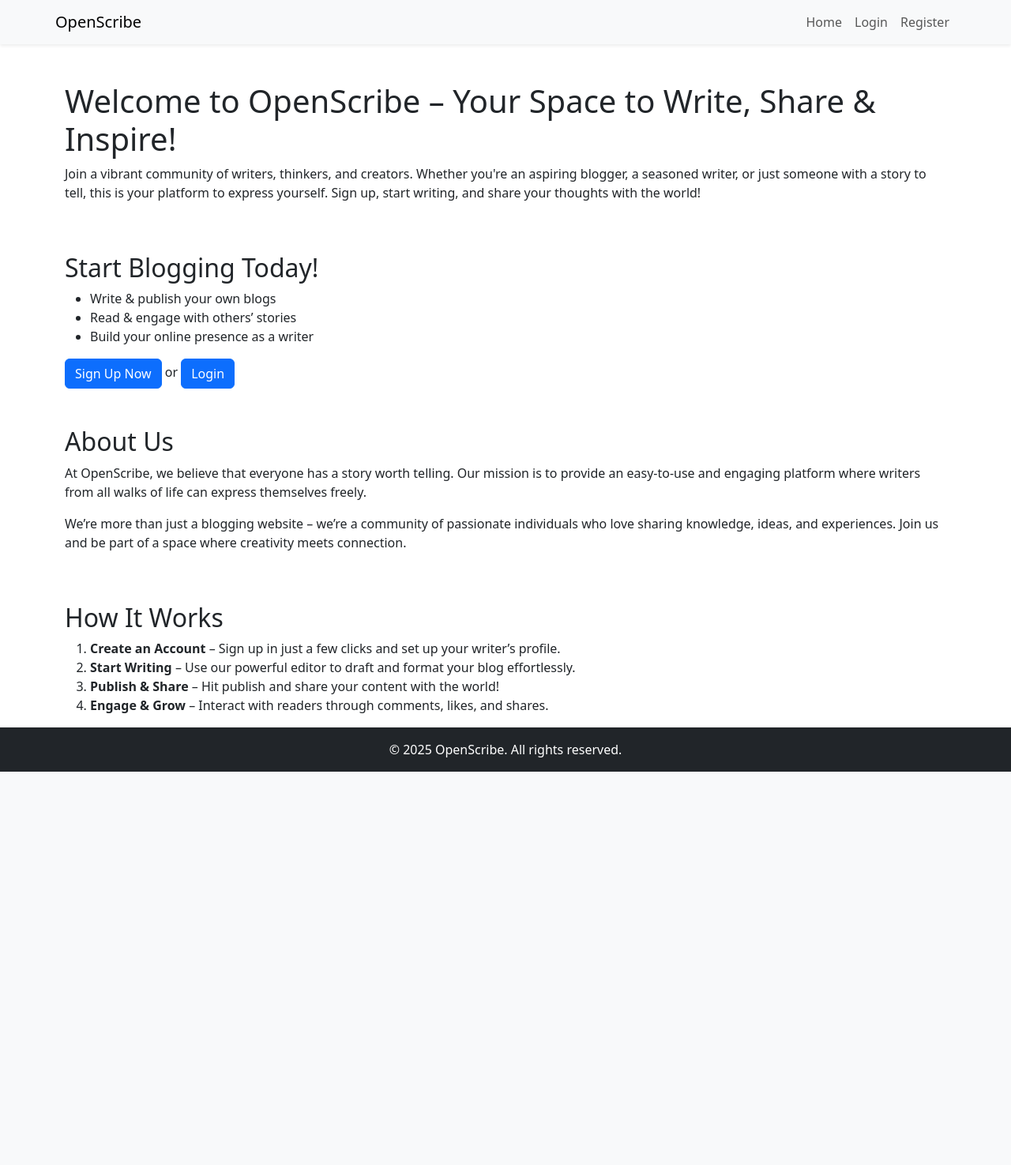
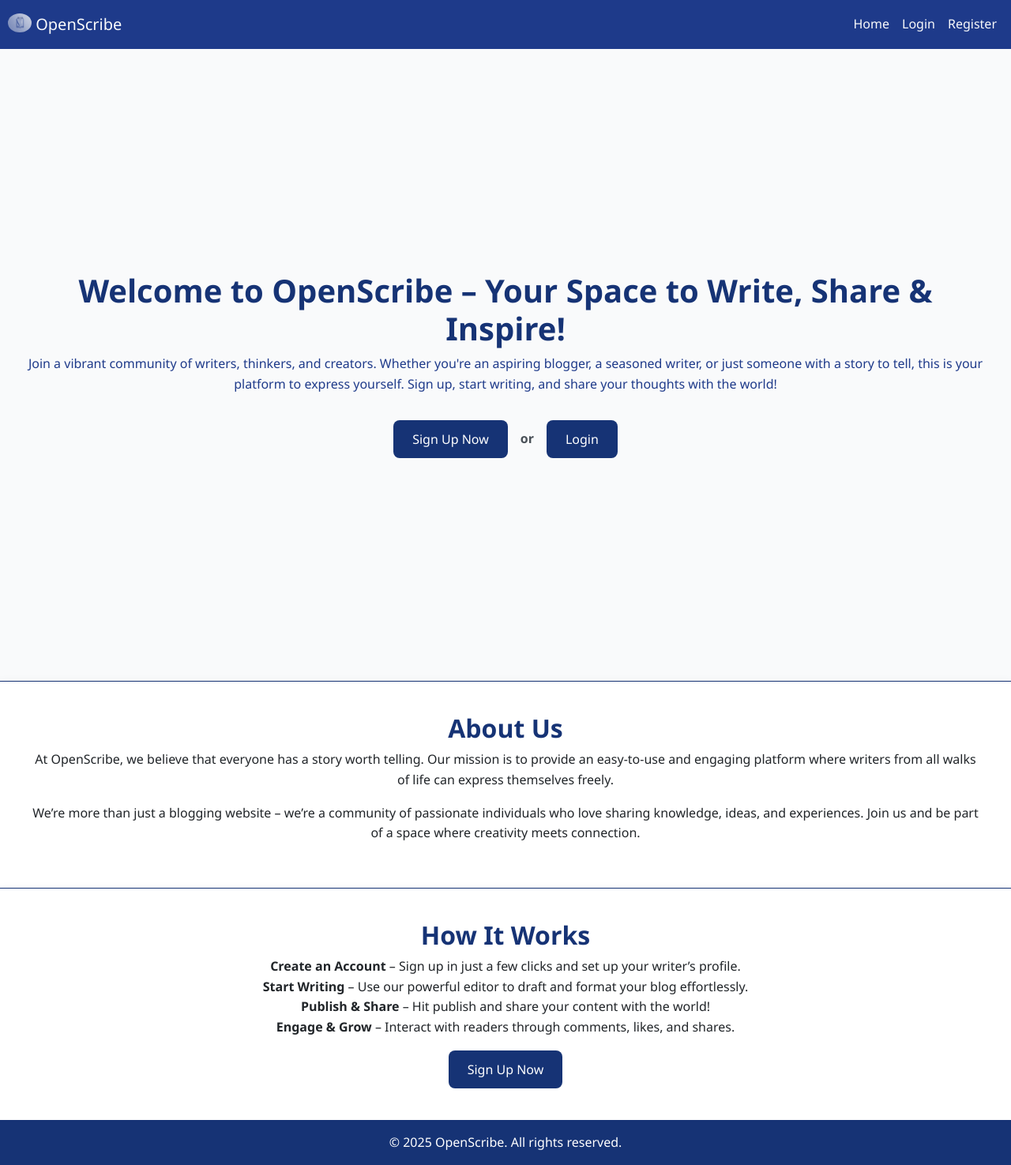
Before and after one commit to AmnaWafa/OpenScribe, a PHP site: page /views/guest/home.php in a window 1280 px wide. Shown: the whole page at 79% size. Before the commit the page ends 977 px from the top, so only its background shows below. Run offline with PHP 8.4, Linux system fonts and the light colour scheme.

Commit message:
added css

```diff
--- a/components/guest-footer.php
+++ b/components/guest-footer.php
@@ -1,4 +1,4 @@
-<footer class="bg-dark text-white text-center py-3 mt-auto">
+<footer class="text-white text-center py-3 mt-auto">
         <p class="mb-0">© <?php echo date('Y'); ?> OpenScribe. All rights reserved.</p>
     </footer>
     <script src="/blog-app/public/js/bootstrap.bundle.min.js"></script>
--- a/components/guest-header.php
+++ b/components/guest-header.php
@@ -5,11 +5,14 @@
     <meta name="viewport" content="width=device-width, initial-scale=1.0">
     <title>OpenScribe</title>
     <link rel="stylesheet" href="/blog-app/public/css/bootstrap.min.css">
+    <link rel="stylesheet" href="/blog-app/public/css/styles.css">
 </head>
 <body class="d-flex flex-column min-vh-100">
     <header class="bg-light shadow-sm">
-        <nav class="navbar navbar-expand-lg navbar-light container">
-            <a class="navbar-brand" href="/blog-app/index.php">OpenScribe</a>
+        <nav class="navbar navbar-expand-lg navbar-light">
+            <a class="navbar-brand" href="/blog-app/index.php">
+            <img src="/blog-app/public/images/OpenScribe.png" alt="Logo" width="30" height="24" class="d-inline-block align-text-top logo">
+            OpenScribe</a>
             <button class="navbar-toggler" type="button" data-bs-toggle="collapse" data-bs-target="#navbarNav" aria-controls="navbarNav" aria-expanded="false" aria-label="Toggle navigation">
                 <span class="navbar-toggler-icon"></span>
             </button>
--- a/index.php
+++ b/index.php
@@ -4,7 +4,7 @@ function redirect($url) {
     exit();
 }
 session_start();
-include_once 'config.php';
+// include_once 'config.php';
 
 if (isset($_SESSION['role'])) {
     switch ($_SESSION['role']) {
@@ -16,4 +16,6 @@ if (isset($_SESSION['role'])) {
             break;
     }
 }
-redirect('/blog-app/views/guest/home.php');
+else{
+    redirect('/blog-app/views/guest/home.php');
+}
--- a/models/AuthModel.php
+++ b/models/AuthModel.php
@@ -1,5 +1,5 @@
 <?php
-include_once '../../config.php';
+// include_once '../../config.php';
 
 class AuthModel {
     private $mysqli;
--- a/models/BlogModel.php
+++ b/models/BlogModel.php
@@ -1,5 +1,8 @@
 <?php
-include_once '../../config.php';
+// include_once '../../config.php';
+
+
+
 
 class BlogModel {
     private $mysqli;
--- /dev/null
+++ b/public/css/styles.css
@@ -0,0 +1,146 @@
+body {
+    background-color: #f9fafb;
+    font-family: 'Segoe UI', Tahoma, Geneva, Verdana, sans-serif;
+    color: #212529;
+    line-height: 1.6;
+}
+
+.navbar{
+    padding: 10px;
+    background-color: #1E3A8A;
+}
+
+.navbar a{
+    color: #F9FAFB;
+
+}
+.logo{
+    border-radius: 50%;
+}
+.main-container{
+    display: flex;
+    flex-direction: column;
+    justify-content: center;
+    align-items: center;
+    height: 100vh;
+    background-color: #F9FAFB;
+    color: #1E3A8A;
+    text-align: center;
+    padding: 2rem;
+
+}
+
+.container1 {
+    background-color: #ffffff;
+    padding: 2.5rem;
+    width: 100%;
+    box-shadow: 0 4px 12px rgba(0, 0, 0, 0.1);
+    border-top: #163375 solid 1px;
+}
+
+.dashboard-container {
+    max-width: 1200px;
+    padding: 0.5rem;
+}
+
+h1, h2, h3 {
+    color: #163375;
+    font-weight: 700;
+}
+
+p, li {
+    font-size: 1rem;
+}
+
+ul, ol {
+    padding-left: 1.5rem;
+}
+
+.btn-primary {
+    background-color: #163375;
+    border: none;
+    padding: 0.75rem 1.5rem;
+    border-radius: 0.5rem;
+    transition: background-color 0.3s ease, transform 0.2s;
+}
+
+.btn-primary:hover {
+    background-color: #163375;
+    transform: translateY(-2px);
+}
+
+.cta {
+    display: flex;
+    justify-content: center;
+    align-items: center;
+    gap: 1rem;
+    margin-top: 1rem;
+}
+
+span {
+    font-weight: 600;
+    color: #495057;
+}
+
+.welcome-message {
+    background-color: #1E3A8A;
+    color: #fff;
+    padding: 1.5rem;
+    width: 100%;
+    border-radius: 0.75rem;
+    text-align: center;
+    margin-bottom: 2rem;
+}
+
+.blog-container {
+    display: grid;
+    grid-template-columns: repeat(2,1fr);
+    gap: 1.5rem;
+    margin-bottom: 2rem;
+}
+
+.blog-card {
+    background: #ffffff;
+    border-radius: 0.75rem;
+    padding: 1rem;
+    box-shadow: 0 4px 12px rgba(0, 0, 0, 0.1);
+    transition: transform 0.2s ease;
+}
+
+.blog-card:hover {
+    transform: translateY(-5px);
+}
+
+.delete-btn {
+    background-color: #e3342f;
+    border: none;
+    color: white;
+    padding: 0.5rem 1rem;
+    border-radius: 0.5rem;
+    cursor: pointer;
+}
+
+.delete-btn:hover {
+    background-color: #cc1f1a;
+}
+
+.timestamp {
+    font-size: 0.85rem;
+    color: #6c757d;
+}
+
+footer{
+    background-color: #163375;
+    color:#495057 ;
+}
+
+
+@media (max-width: 768px) {
+    .container {
+        padding: 1rem;
+    }
+
+    .cta {
+        flex-direction: column;
+    }
+}
--- a/views/admin/dashboard.php
+++ b/views/admin/dashboard.php
@@ -1,7 +1,8 @@
 <?php
 session_start();
+
 if (!isset($_SESSION['user_id'])) {
-    header("Location: login.php");
+    header("Location: ../guest/login.php");
     exit;
 }
 include_once '../../config.php';
--- a/views/guest/home.php
+++ b/views/guest/home.php
@@ -1,36 +1,42 @@
 <?php
 include_once '../../components/guest-header.php';
 ?>
-<div class="container mt-5">
+<div class="main-container text-center">
     <h1>Welcome to OpenScribe – Your Space to Write, Share & Inspire!</h1>
     <p>Join a vibrant community of writers, thinkers, and creators. Whether you're an aspiring blogger, a seasoned writer, or just someone with a story to tell, this is your platform to express yourself. Sign up, start writing, and share your thoughts with the world!</p>
+    <div class="cta text-center">
+        <a href="register.php"><button class="btn btn-primary">Sign Up Now</button></a>
+        <span>or</span>
+        <a href="login.php"><button class="btn btn-primary">Login</button></a>
+    </div>
 </div>
-<div class="container mt-5">
-<h2>Start Blogging Today!</h2>
-    <ul>
+
+<!-- <div class="container1 mt-3 text-center">
+    <h2>Start Blogging Today!</h2>
+    <ul class="list-unstyled">
         <li>Write & publish your own blogs</li>
         <li>Read & engage with others’ stories</li>
         <li>Build your online presence as a writer</li>
     </ul>
-    <a href="register.php"><button class="btn btn-primary">Sign Up Now</button></a>
-    <span> or </span>
-    <a href="login.php"><button class="btn btn-primary">Login</button></a>
-</div>
-<div class="container mt-5">
+</div> -->
+
+<div class="container1 text-center">
     <h2>About Us</h2>
     <p>At OpenScribe, we believe that everyone has a story worth telling. Our mission is to provide an easy-to-use and engaging platform where writers from all walks of life can express themselves freely.</p>
     <p>We’re more than just a blogging website – we’re a community of passionate individuals who love sharing knowledge, ideas, and experiences. Join us and be part of a space where creativity meets connection.</p>
 </div>
-<div class="container mt-5">
-    <h2>
-    How It Works
-    </h2>
-    <ol>
-        <li><b>Create an Account</b> – Sign up in just a few clicks and set up your writer’s profile.</li>
-        <li><b>Start Writing</b> – Use our powerful editor to draft and format your blog effortlessly.</li>
-        <li><b>Publish & Share</b> – Hit publish and share your content with the world!</li>
-        <li><b>Engage & Grow</b> – Interact with readers through comments, likes, and shares.</li>
+
+<div class="container1 text-center">
+    <h2>How It Works</h2>
+    <ol class="list-unstyled">
+        <li><strong>Create an Account</strong> – Sign up in just a few clicks and set up your writer’s profile.</li>
+        <li><strong>Start Writing</strong> – Use our powerful editor to draft and format your blog effortlessly.</li>
+        <li><strong>Publish & Share</strong> – Hit publish and share your content with the world!</li>
+        <li><strong>Engage & Grow</strong> – Interact with readers through comments, likes, and shares.</li>
     </ol>
+    <div class="cta text-center">
+        <a href="register.php"><button class="btn btn-primary">Sign Up Now</button></a>
+    </div>
 </div>
 <?php
 include_once '../../components/guest-footer.php';
--- a/views/guest/register.php
+++ b/views/guest/register.php
@@ -1,5 +1,7 @@
 
 <?php
+    include_once '../../config.php';
+
     include_once '../../models/AuthModel.php';
     include_once '../../components/guest-header.php';
     session_start();
@@ -39,7 +41,7 @@
                 <label for="password">Password:</label>
                 <input type="password" name="password" id="password" class="form-control" required>
             </div>
-            <button type="submit" class="btn btn-dark my-2">Register</button>
+            <button type="submit" class="btn btn-primary my-2">Register</button>
         </form>
     </div>
     <?php
```
Also changed, not shown: components/admin-header.php (+5 -2 lines), components/user-header.php (+11 -4 lines), logic/save-blog.php (+9 -3 lines), logic/view-blog.php (+25 -2 lines), logic/write-blog.php (+13 -0 lines), models/UserModel.php (+4 -4 lines), views/guest/login.php (+20 -5 lines), views/user/dashboard.php (+20 -10 lines), public/images/OpenScribe.png (added).
